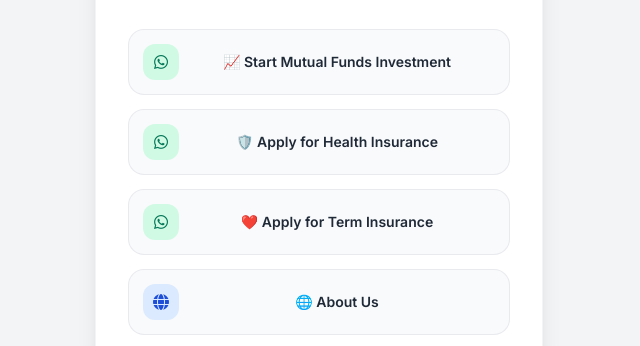
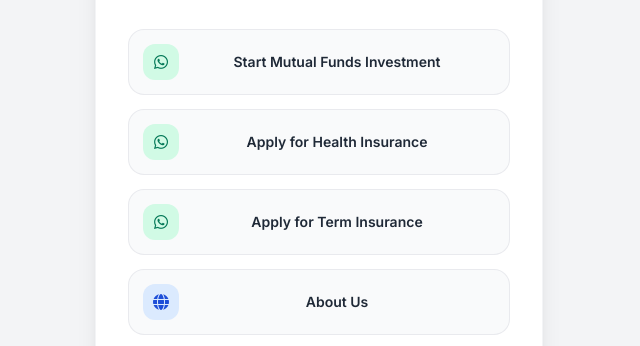
Before and after one commit to adithyanarisipilli/adithyawealth, a plain HTML site: page index.html in a window 1280 px wide. Shown: the part 326-672 px from the top of the page, without its empty margins (321-961 px from the left). Drawn offline with nearby package versions, Linux system fonts and the light colour scheme.

Commit message:
Update index.html

```diff
--- a/index.html
+++ b/index.html
@@ -60,7 +60,7 @@
                 <div class="w-9 h-9 rounded-xl bg-emerald-100 text-emerald-700 flex items-center justify-center shrink-0">
                     <i class="fa-brands fa-whatsapp text-base"></i>
                 </div>
-                <span class="flex-1 text-center text-sm font-semibold text-gray-800 px-2">📈 Start Mutual Funds Investment</span>
+                <span class="flex-1 text-center text-sm font-semibold text-gray-800 px-2">Start Mutual Funds Investment</span>
             </a>
 
             <!-- 2. Apply for Health Insurance -->
@@ -68,7 +68,7 @@
                 <div class="w-9 h-9 rounded-xl bg-emerald-100 text-emerald-700 flex items-center justify-center shrink-0">
                     <i class="fa-brands fa-whatsapp text-base"></i>
                 </div>
-                <span class="flex-1 text-center text-sm font-semibold text-gray-800 px-2">🛡️ Apply for Health Insurance</span>
+                <span class="flex-1 text-center text-sm font-semibold text-gray-800 px-2">Apply for Health Insurance</span>
             </a>
 
             <!-- 3. Apply for Term Insurance -->
@@ -76,7 +76,7 @@
                 <div class="w-9 h-9 rounded-xl bg-emerald-100 text-emerald-700 flex items-center justify-center shrink-0">
                     <i class="fa-brands fa-whatsapp text-base"></i>
                 </div>
-                <span class="flex-1 text-center text-sm font-semibold text-gray-800 px-2">❤️ Apply for Term Insurance</span>
+                <span class="flex-1 text-center text-sm font-semibold text-gray-800 px-2">Apply for Term Insurance</span>
             </a>
 
             <!-- 4. About Us -->
@@ -84,7 +84,7 @@
                 <div class="w-9 h-9 rounded-xl bg-blue-100 text-blue-700 flex items-center justify-center shrink-0">
                     <i class="fa-solid fa-globe text-base"></i>
                 </div>
-                <span class="flex-1 text-center text-sm font-semibold text-gray-800 px-2">🌐 About Us</span>
+                <span class="flex-1 text-center text-sm font-semibold text-gray-800 px-2">About Us</span>
             </a>
 
             <!-- 5. Book Free Consultation -->
```
